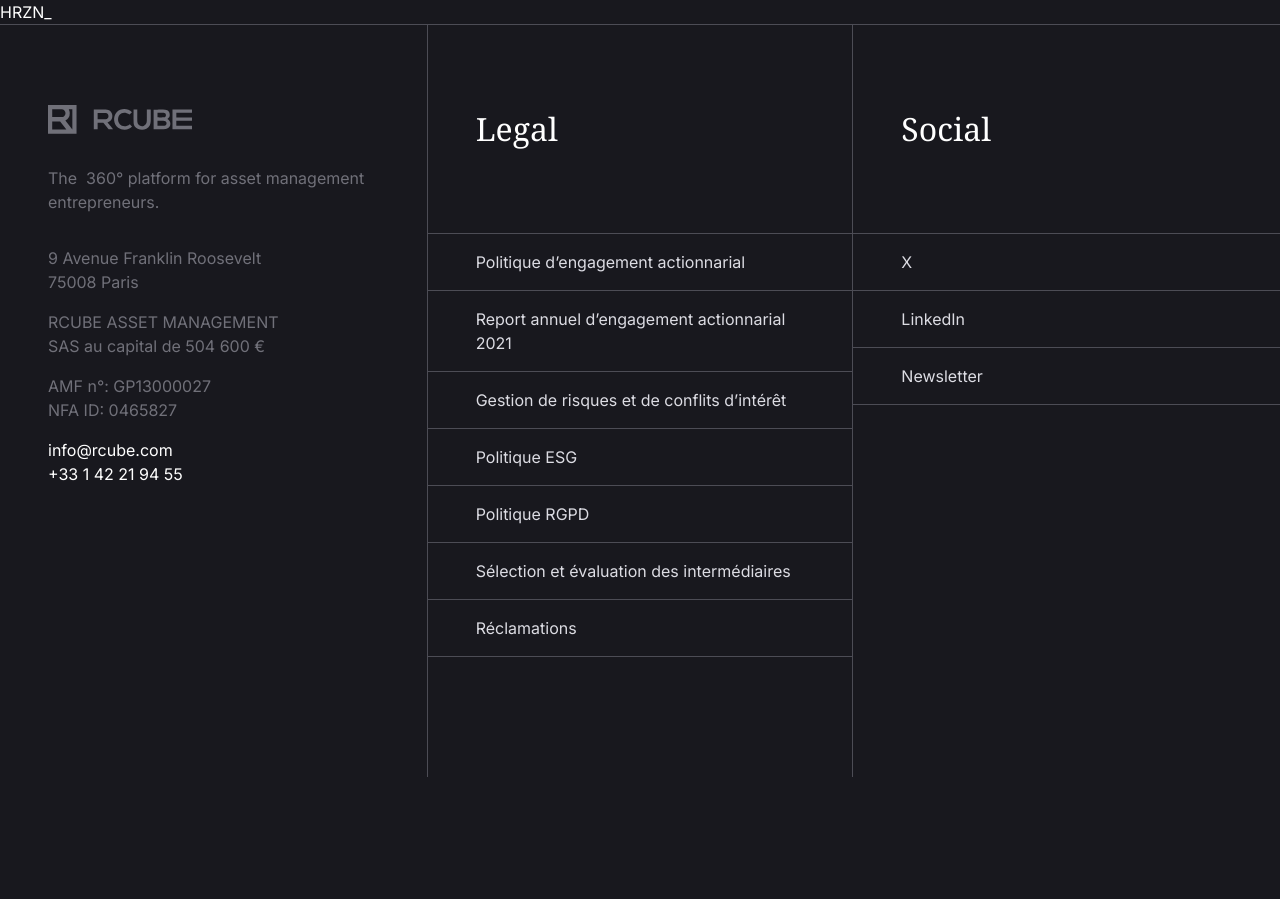
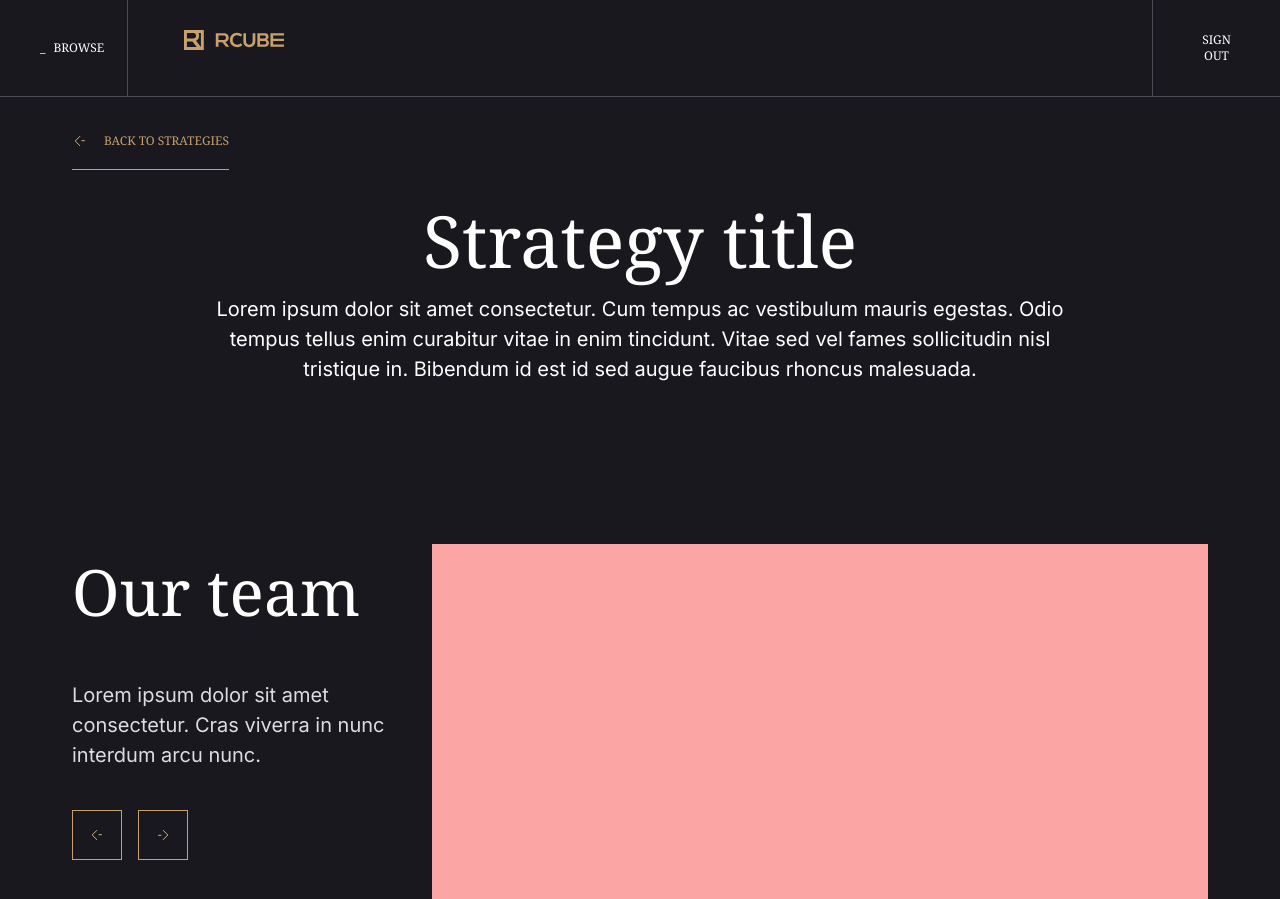
Before and after one commit to JodyGs/rcube-website, a Next.js app: page / in a window 1280 px wide. Shown: the top 899 px of the page. Before the commit the page ends 800 px from the top, so only its background shows below. Built offline with nearby package versions, Linux system fonts and the light colour scheme.

Commit message:
Header, Hero desktop

```diff
--- a/src/app/layout.tsx
+++ b/src/app/layout.tsx
@@ -1,4 +1,5 @@
-import Footer from "~/components/Footer";
+import Footer from "~/components/sections/Footer";
+import Header from "~/components/sections/Header";
 import "~/styles/globals.css";
 
 export const metadata = {
@@ -24,10 +25,10 @@ export default function RootLayout({
       </head>
       <body className="root-container relative overflow-hidden">
         <div className="grid18 main-container m-auto max-w-9xl">
-          <nav className="col-span-full md:col-start-2 md:col-end-18">
-            {/* <Header /> */}
-          </nav>
-          <main className="grid18 col-span-full">{children}</main>
+          <header className="grid18 col-span-full gap-x-4 border-b-[1px] border-custom-grey-400">
+            <Header />
+          </header>
+          <main className="grid18 col-span-full gap-x-4">{children}</main>
           <footer className="grid18 col-span-full border-t-[1px] border-custom-grey-400">
             <Footer />
           </footer>
--- a/src/app/page.tsx
+++ b/src/app/page.tsx
@@ -1,3 +1,11 @@
+import Herobanner from "~/components/sections/hero/Herobanner";
+import OurTeam from "~/components/sections/ourTeam/OurTeam";
+
 export default function HomePage() {
-  return <div className="font-inter">HRZN_</div>;
+  return (
+    <>
+      <Herobanner />
+      <OurTeam />
+    </>
+  );
 }
--- /dev/null
+++ b/src/components/buttons/Button.tsx
@@ -0,0 +1,42 @@
+import React from "react";
+import clsx from "clsx";
+
+type Props = React.ComponentProps<"button"> & {
+  variant?: "primary" | "secondary" | "back";
+  children?: React.ReactNode;
+  size?: "small" | "default" | "medium" | "back";
+};
+
+export default function Button({
+  className,
+  variant = "primary",
+  children = "Button",
+  size = "default",
+  ...rest
+}: Props) {
+  return (
+    <button
+      className={clsx(
+        className,
+        "font-satoshi uppercase",
+        {
+          "flex items-center space-x-2 text-xs leading-4":
+            variant === "primary",
+          "border-[1px] border-custom-gold-500 leading-6 text-custom-gold-500":
+            variant === "secondary",
+          "border-b-[1px] border-custom-gold-500 text-xs leading-6 text-custom-gold-500":
+            variant === "back",
+        },
+        {
+          "p-4": size === "small",
+          "px-10 py-6": size === "medium",
+          "px-10 py-8": size === "default",
+          "px-0 pb-4": size === "back",
+        },
+      )}
+      {...rest}
+    >
+      {children}
+    </button>
+  );
+}
--- /dev/null
+++ b/src/components/headings/SectionHeading.tsx
@@ -0,0 +1,20 @@
+type Props = {
+  title: string;
+  description?: string;
+  className?: string;
+};
+
+export default function SectionHeading({
+  title,
+  description,
+  className,
+}: Props) {
+  return (
+    <div className={className}>
+      <h3 className="font-satoshi text-6xl">{title}</h3>
+      {description && (
+        <p className="text-xl text-custom-grey-100">{description}</p>
+      )}
+    </div>
+  );
+}
--- a/src/components/Footer.tsx
+++ b/src/components/sections/Footer.tsx
@@ -7,9 +7,9 @@ import Link from "next/link";
 export default function Footer() {
   return (
     <>
-      <div className="col-span-6 space-y-8 px-12 py-20 text-custom-grey-300">
+      <div className="col-span-5 col-start-2 space-y-8 py-20 text-custom-grey-300">
         <RcubeLogo className="w-[144px] " />
-        <h3 className="leading-6">
+        <h3 className="min-h-[171px] max-w-[344px] leading-6">
           The  360° platform for asset management entrepreneurs.
         </h3>
         <div>
--- /dev/null
+++ b/src/components/sections/Header.tsx
@@ -0,0 +1,31 @@
+import React from "react";
+import { RcubeLogo } from "~/svgs";
+import Button from "../buttons/Button";
+import Link from "next/link";
+
+export default function Header() {
+  return (
+    <>
+      <Button
+        variant="primary"
+        size="default"
+        className="col-span-2 border-r-[1px] border-custom-grey-400"
+      >
+        <div>_</div>
+        <div className="font-satoshi text-xs uppercase leading-4">Browse</div>
+      </Button>
+      <div className="col-span-14 col-start-3 col-end-17">
+        <Link href={"/"}>
+          <RcubeLogo className="mx-10 my-[30px] w-[100px] text-custom-gold-500" />
+        </Link>
+      </div>
+      <Button
+        variant="primary"
+        size="default"
+        className="col-span-2 col-start-17 border-l-[1px] border-custom-grey-400"
+      >
+        Sign out
+      </Button>
+    </>
+  );
+}
--- /dev/null
+++ b/src/components/sections/hero/Herobanner.tsx
@@ -0,0 +1,28 @@
+import React from "react";
+import Button from "~/components/buttons/Button";
+import { Arrow } from "~/svgs";
+
+export default function Herobanner() {
+  return (
+    <section className="grid16 pb-30 col-span-full col-start-2 col-end-18 pt-8">
+      <div className="col-span-full">
+        <Button
+          variant="back"
+          size="back"
+          className="flex items-center space-x-4"
+        >
+          <Arrow className="h-4 w-4" /> <div>back to strategies</div>
+        </Button>
+      </div>
+      <div className="col-span-12 col-start-3 text-center">
+        <h1 className="font-satoshi text-7xl">Strategy title</h1>
+        <p className="mx-auto max-w-[928px] text-xl">
+          Lorem ipsum dolor sit amet consectetur. Cum tempus ac vestibulum
+          mauris egestas. Odio tempus tellus enim curabitur vitae in enim
+          tincidunt. Vitae sed vel fames sollicitudin nisl tristique in.
+          Bibendum id est id sed augue faucibus rhoncus malesuada.
+        </p>
+      </div>
+    </section>
+  );
+}
--- a/src/components/sections/ourTeam/ourTeam.tsx
+++ b/src/components/sections/ourTeam/ourTeam.tsx
@@ -1,227 +1,30 @@
 import React from "react";
-import Carousel from "react-multi-carousel";
-import "react-multi-carousel/lib/styles.css";
-import Image from "next/image";
-// import { ButtonGroupProps } from "react-multi-carousel/lib/types";
-import { motion } from "framer-motion";
-import { CONTAINER_VARIANTS, ITEM_VARIANTS } from "~/utils/anim";
-// import { CONTAINER_VARIANTS, ITEM_VARIANTS } from "~/utils/anim";
+import Button from "~/components/buttons/Button";
+import SectionHeading from "~/components/headings/SectionHeading";
+import { Arrow } from "~/svgs";
 
-type CardProps = {
-  name: string;
-  title: string;
-  img: string;
-  placeholder: string;
-};
-
-const DATA_MEMBERS = [
-  {
-    name: "Cyril Castelli",
-    title: "Founder & CEO",
-    img: "/images/speakers/DanBiton.webp",
-    placeholder: "/images/speakers/DanBiton-placeholder.webp",
-  },
-  {
-    name: "Cédric Pancrazi",
-    title: "Managing Director",
-    img: "/images/speakers/DanBiton.webp",
-    placeholder: "/images/speakers/PierreLaurent-placeholder.webp",
-  },
-];
-
-function CustomButtonGroup({ next, previous }: ButtonGroupProps) {
+export default function ourTeam() {
   return (
-    <motion.div
-      variants={ITEM_VARIANTS}
-      className="col-span-full space-x-4 xl:hidden"
-    >
-      <Button
-        onClick={previous}
-        variant="secondary"
-        size="small"
-        className="group"
-        id="previous"
-      >
-        <LeftArrow className="h-6 w-6 fill-white group-hover:fill-black group-active:fill-[#3A3C4B]" />
-      </Button>
-      <Button
-        id="next"
-        onClick={next}
-        variant="secondary"
-        size="small"
-        className="group"
-      >
-        <RightArrow className="h-6 w-6 fill-white group-hover:fill-black group-active:fill-[#3A3C4B]" />
-      </Button>
-    </motion.div>
+    <section className="grid16 col-span-full col-start-2 col-end-18 py-40">
+      <div className="col-span-5 space-y-10">
+        <SectionHeading
+          className="space-y-10"
+          title="Our team"
+          description="Lorem ipsum dolor sit amet consectetur. Cras viverra in nunc interdum arcu nunc."
+        />
+        <div className="ml-0 space-x-4">
+          <Button variant="secondary" size="small">
+            <Arrow className="h-4 w-4" />
+          </Button>
+          <Button variant="secondary" size="small">
+            <Arrow className="h-4 w-4 rotate-180" />
+          </Button>
+        </div>
+        <Button variant="secondary" size="medium">
+          Contact us
+        </Button>
+      </div>
+      <div className="col-span-11 bg-red-300"></div>
+    </section>
   );
 }
-
-function OurTeam({ name, title, img, placeholder }: CardProps) {
-  return (
-    <motion.div
-      variants={ITEM_VARIANTS}
-      className="group relative h-full w-full overflow-hidden"
-    >
-      <motion.div variants={ITEM_VARIANTS} className="overflow-hidden">
-        <Image
-          src={img}
-          alt={name}
-          fill
-          className="object-cover transition-transform duration-300 ease-out group-hover:scale-110"
-        />
-        <motion.div
-          variants={ITEM_VARIANTS}
-          className="absolute inset-0 bg-[#2c2d38] opacity-0 mix-blend-color transition-all duration-300 ease-out group-hover:invisible lg:opacity-100"
-        ></motion.div>
-      </motion.div>
-      <motion.div
-        variants={ITEM_VARIANTS}
-        className="text-custom-grey-middle absolute -bottom-[1px] z-10 w-full translate-y-0 space-y-2 bg-white p-4 transition-all duration-300 ease-out group-hover:-bottom-[1px] md:p-8 lg:-bottom-full lg:translate-y-full"
-      >
-        <h3 className="whitespace-nowrap text-xs font-extrabold uppercase leading-4 md:text-base md:leading-6">
-          {name}
-        </h3>
-        <p className="font-inter whitespace-pre text-xs leading-4 md:text-base lg:leading-6">
-          {title}
-        </p>
-      </motion.div>
-    </motion.div>
-  );
-}
-
-export default function Speakers() {
-  return (
-    <motion.section
-      initial="offscreen"
-      whileInView="onscreen"
-      viewport={{ once: true }}
-      variants={CONTAINER_VARIANTS}
-      id="Our Team"
-      className="grid18 relative col-span-full px-2 pb-20 md:col-span-full xl:py-[280px]"
-    >
-      <motion.div
-        variants={ITEM_VARIANTS}
-        className="bg-custom-red-middle absolute right-0 top-[112px] hidden h-[224px] w-[680px] xl:block"
-      ></motion.div>
-      <motion.div
-        variants={ITEM_VARIANTS}
-        className="md:col-span-16 md:grid16 col-span-full"
-      >
-        <motion.div
-          variants={ITEM_VARIANTS}
-          className="col-span-full md:col-span-6"
-        >
-          <SectionHeading
-            className="col-span-full"
-            title="Speakers"
-            description="Lorem ipsum dolor sit amet consectetur. Cras viverra in nunc interdum arcu nunc."
-          />
-          <motion.div
-            variants={ITEM_VARIANTS}
-            className="col-span-full mb-[180px] mt-8 hidden space-x-4 xl:flex"
-          >
-            <Button
-              onClick={() => {
-                document.getElementById("previous")?.click();
-              }}
-              variant="secondary"
-              size="small"
-              className="group"
-              id="previous"
-            >
-              <LeftArrow className="h-6 w-6 fill-white group-hover:fill-black group-active:fill-[#3A3C4B]" />
-            </Button>
-            <Button
-              onClick={() => {
-                document.getElementById("next")?.click();
-              }}
-              variant="secondary"
-              size="small"
-              className="group"
-            >
-              <RightArrow className="h-6 w-6 fill-white group-hover:fill-black group-active:fill-[#3A3C4B]" />
-            </Button>
-          </motion.div>
-          <Button
-            variant="secondary"
-            className="col-span-full mt-8 hidden w-full md:block md:w-fit"
-          >
-            Contact us
-          </Button>
-        </motion.div>
-        <motion.div
-          variants={ITEM_VARIANTS}
-          className="col-span-full space-y-8 pt-8 md:col-span-10 md:col-start-7 md:col-end-17 md:grid md:grid-cols-10 md:pt-0"
-        >
-          <Carousel
-            additionalTransfrom={0}
-            arrows={false}
-            autoPlaySpeed={3000}
-            centerMode={false}
-            className="col-span-full"
-            containerClass="col-span-full"
-            customButtonGroup={<CustomButtonGroup />}
-            dotListClass=""
-            draggable
-            focusOnSelect={false}
-            infinite={false}
-            sliderClass="space-x-4"
-            itemClass="h-[280px] xs:h-[380px] sm:h-[460px] md:h-[560px]"
-            keyBoardControl
-            minimumTouchDrag={80}
-            pauseOnHover
-            renderArrowsWhenDisabled={false}
-            renderButtonGroupOutside={true}
-            renderDotsOutside={false}
-            responsive={{
-              xl: {
-                breakpoint: { max: 9000, min: 1280 },
-                items: 2,
-              },
-              lg: {
-                breakpoint: { max: 1280, min: 1024 },
-                items: 2,
-              },
-              sm: {
-                breakpoint: { max: 1024, min: 768 },
-                items: 2,
-              },
-              xs: {
-                breakpoint: { max: 768, min: 640 },
-                items: 2,
-              },
-              xxs: {
-                breakpoint: { max: 640, min: 0 },
-                items: 2,
-              },
-            }}
-            rewind={false}
-            rewindWithAnimation={false}
-            rtl={false}
-            shouldResetAutoplay
-            showDots={false}
-            slidesToSlide={1}
-            swipeable
-          >
-            {DATA_SPEAKERS.map(({ name, title, img, placeholder }) => (
-              <CardSpeaker
-                key={name}
-                name={name}
-                title={title}
-                img={img}
-                placeholder={placeholder}
-              />
-            ))}
-          </Carousel>
-        </motion.div>
-        <Button
-          variant="secondary"
-          className="col-span-full mt-8 w-full md:hidden md:w-fit"
-        >
-          Contact us
-        </Button>
-      </motion.div>
-    </motion.section>
-  );
-}
```
Also changed, not shown: src/components/buttons/BackButton.tsx (deleted, +0 -7 lines).
